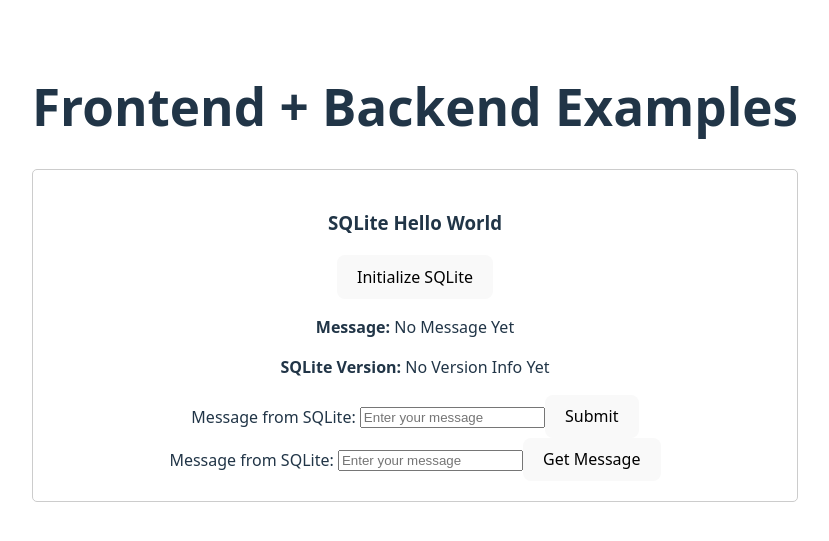
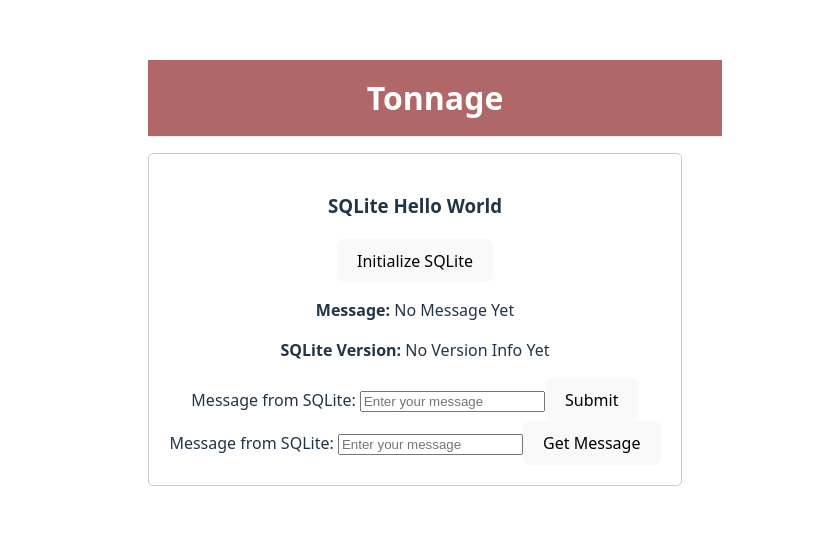
Before and after one commit to mikey-petty/tonnage, a React (Vite) app in the folder apps/frontend/: page / in a window 1280 px wide. Shown: the part 127-668 px from the top of the page, without its empty margins (225-1054 px from the left). Built offline with nearby package versions, Linux system fonts and the light colour scheme; no server answers.

Commit message:
feat: replace header text with Header component in App

```diff
--- a/apps/frontend/src/App.tsx
+++ b/apps/frontend/src/App.tsx
@@ -1,13 +1,13 @@
-import { useState } from "react";
 import "./App.css";
 import BackendMessage from "./components/backend-message/BackendMessage";
+import Header from "./components/header/Header";
 import SQLiteMessage from "./components/sqlite-message/SQLiteMessage";
 
 function App() {
   return (
     <>
       <div>
-        <h1>Frontend + Backend Examples</h1>
+        <Header />
         <BackendMessage />
         <SQLiteMessage />
       </div>
```
